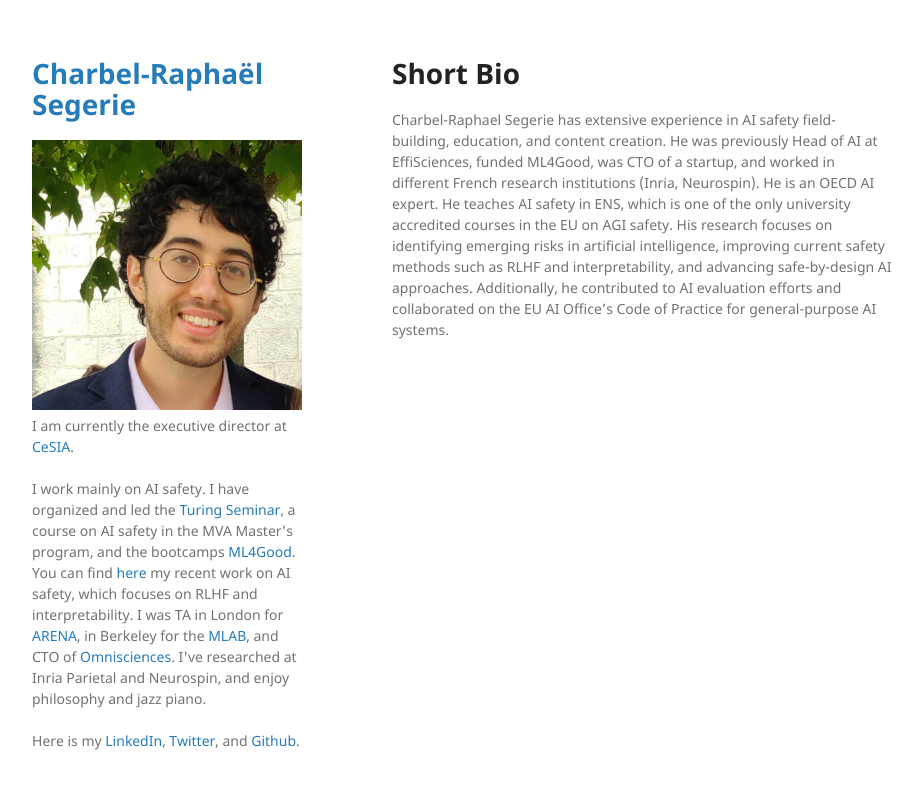
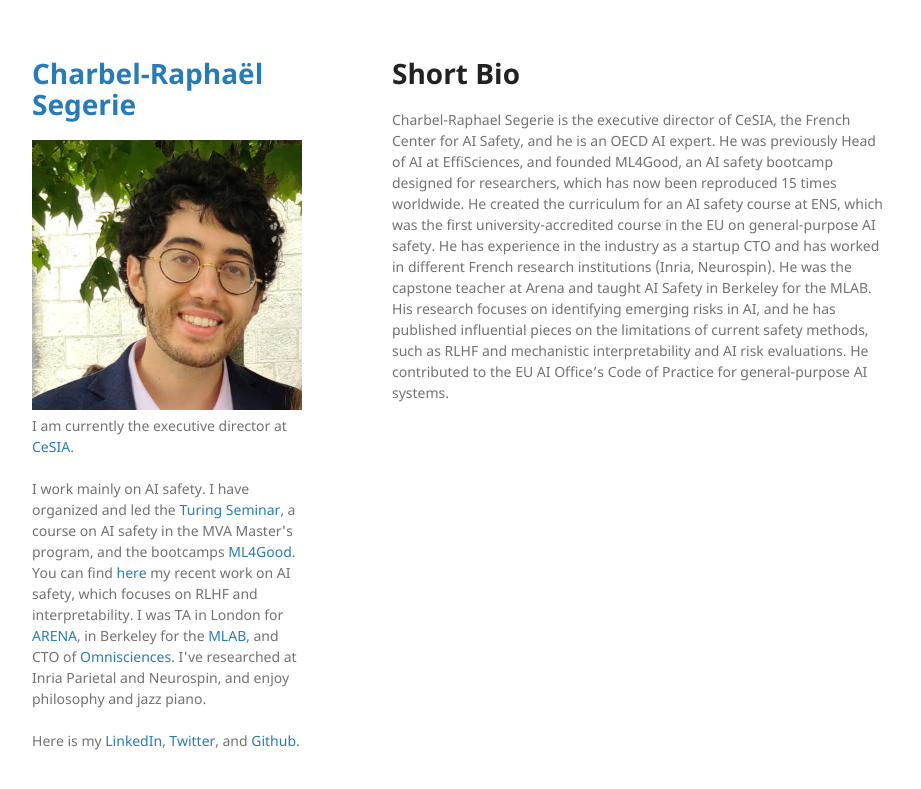
Before and after one commit to crsegerie/crsegerie.github.io, a Jekyll site: the page built from bio.md, in a window 1280 px wide. Shown: the top 789 px of the page, without its empty margins (178-1099 px from the left). Built offline with Jekyll 4.4.1, drawn with Linux system fonts in a browser that asks for light colours; our own code applies the rules of GitHub Pages for plain Markdown files.

Commit message:
update pre statement

```diff
--- a/bio.md
+++ b/bio.md
@@ -1,3 +1,3 @@
 # Short Bio
 
-Charbel-Raphael Segerie has extensive experience in AI safety field-building, education, and content creation. He was previously Head of AI at EffiSciences, funded ML4Good, was CTO of a startup, and worked in different French research institutions (Inria, Neurospin). He is an OECD AI expert. He teaches AI safety in ENS, which is one of the only university accredited courses in the EU on AGI safety. His research focuses on identifying emerging risks in artificial intelligence, improving current safety methods such as RLHF and interpretability, and advancing safe-by-design AI approaches. Additionally, he contributed to AI evaluation efforts and collaborated on the EU AI Office’s Code of Practice for general-purpose AI systems.
+Charbel-Raphael Segerie is the executive director of CeSIA, the French Center for AI Safety, and he is an OECD AI expert. He was previously Head of AI at EffiSciences, and founded ML4Good, an AI safety bootcamp designed for researchers, which has now been reproduced 15 times worldwide. He created the curriculum for an AI safety course at ENS, which was the first university-accredited course in the EU on general-purpose AI safety. He has experience in the industry as a startup CTO and has worked in different French research institutions (Inria, Neurospin). He was the capstone teacher at Arena and taught AI Safety in Berkeley for the MLAB. His research focuses on identifying emerging risks in AI, and he has published influential pieces on the limitations of current safety methods, such as RLHF and mechanistic interpretability and AI risk evaluations. He contributed to the EU AI Office’s Code of Practice for general-purpose AI systems.
```
